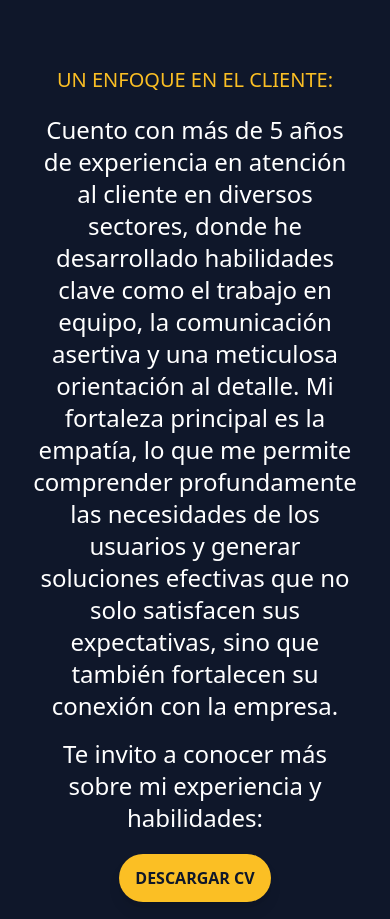
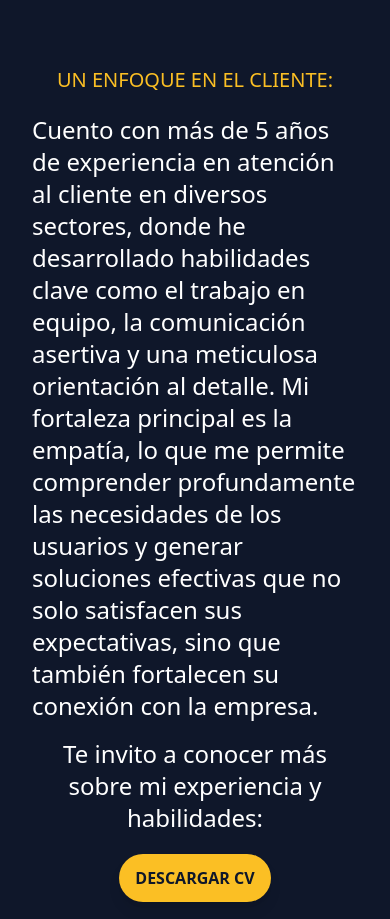
Before and after one commit to AnrubioG/anrubio_portfolio, a React (Vite) app: page / in a window 390 px wide. Shown: the part 2735-3654 px from the top of the page. Built offline with nearby package versions, Linux system fonts and the light colour scheme.

Commit message:
correccion de estilo en experience

```diff
--- a/src/components/Experience.tsx
+++ b/src/components/Experience.tsx
@@ -5,14 +5,14 @@ export default function Experience() {
         MI EXPERIENCIA
       </h2>
       <div className="grid grid-cols-1 md:grid-cols-2 gap-12">
-        <div className="h-full rounded-2xl overflow-hidden">
+        <div className="w-full h-auto rounded-2xl overflow-hidden">
           <img src="/img/usuarios.jpg" alt="" className="h-full object-cover" />
         </div>
         <div>
           <h3 className="text-amber-400 my-5 text-center text-xl md:text-2xl">
             UN ENFOQUE EN EL CLIENTE:
           </h3>
-          <p className="text-2xl text-center md:text-left md:text-2xl max-w-6xl text-white mt-4 md:mt-8">
+          <p className="text-2xl text-left md:text-2xl max-w-6xl text-white mt-4 md:mt-8">
             Cuento con más de 5 años de experiencia en atención al cliente en
             diversos sectores, donde he desarrollado habilidades clave como el
             trabajo en equipo, la comunicación asertiva y una meticulosa
```
